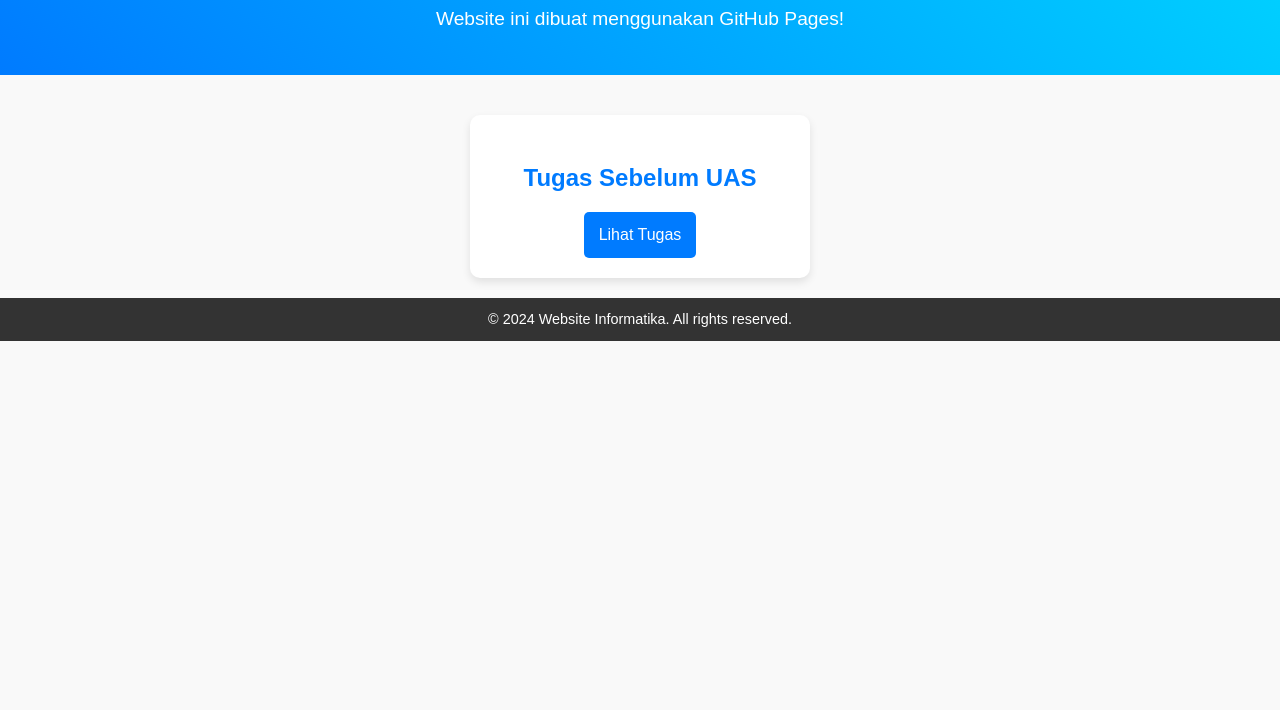
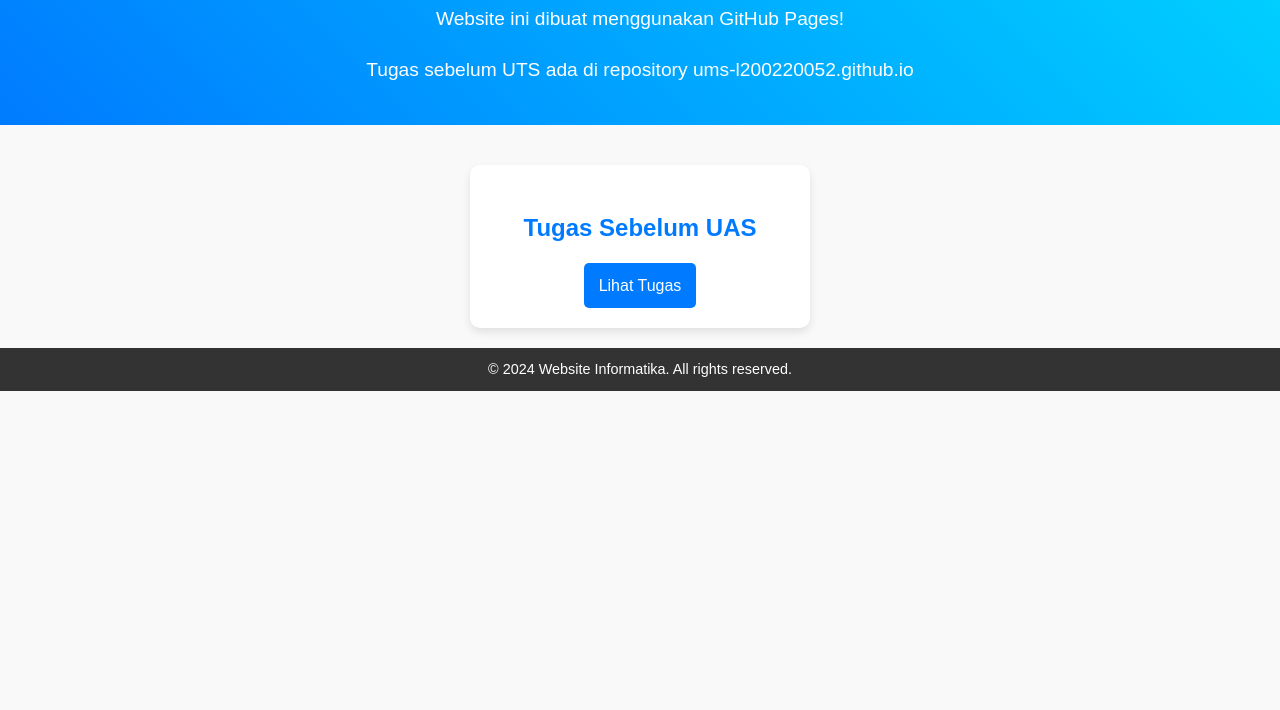
Before and after one commit to Luthfianazzalea/UMS-L200220052.github.io, a plain HTML site: page index.html in a window 1280 px wide. Shown: the part 90-800 px from the top of the page. Drawn offline with Linux system fonts and the light colour scheme; a script that the page names is missing.

Commit message:
Update index.html

```diff
--- a/index.html
+++ b/index.html
@@ -11,6 +11,7 @@
         <div class="header-container">
             <h1>Selamat Datang di Website Tugas UAS IPSD </h1>
             <p>Website ini dibuat menggunakan GitHub Pages!</p>
+            <p>Tugas sebelum UTS ada di repository ums-l200220052.github.io </p>
         </div>
     </header>
 
```
